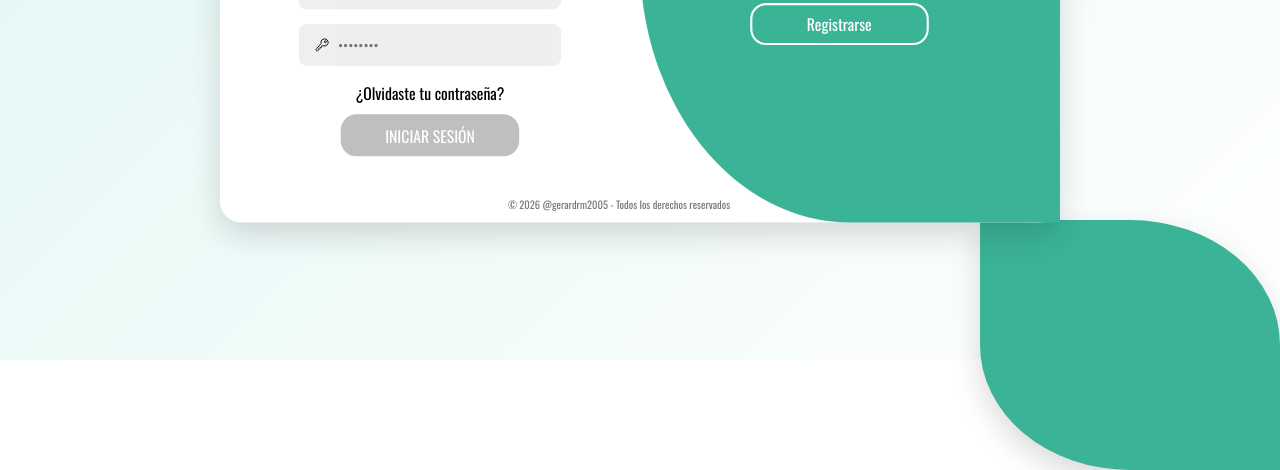
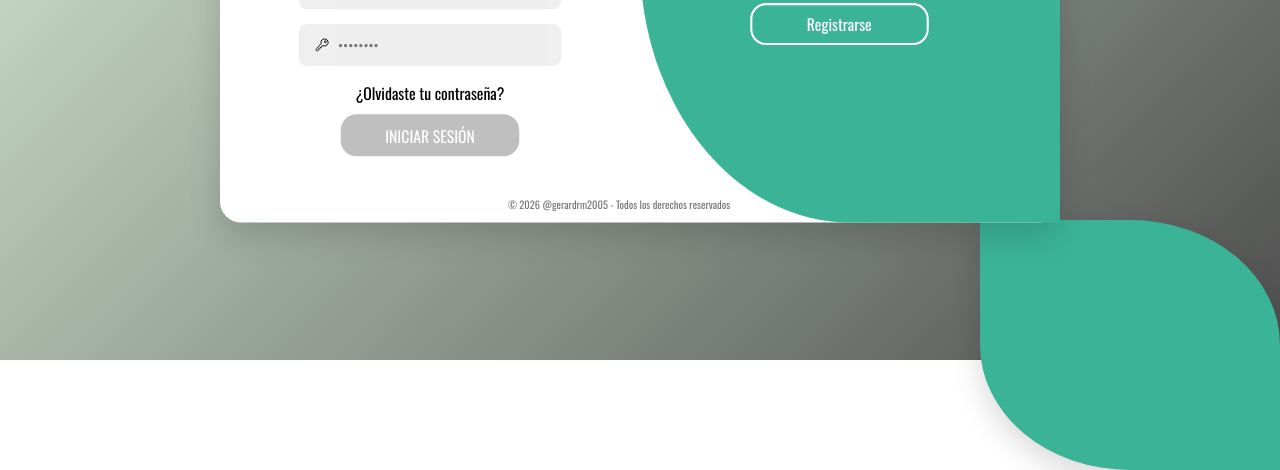
Before and after one commit to GerardMichalle/Login-Para-una-pagina-WEB-, a plain HTML site: page index.html in a window 1280 px wide. Shown: the part 440-910 px from the top of the page. Drawn offline with nearby package versions, Linux system fonts and the light colour scheme.

Commit message:
pruebadecambio

```diff
--- a/style.css
+++ b/style.css
@@ -14,7 +14,7 @@ body
     justify-content: center;
     align-items: center;
     background-color: ghostwhite;
-    background: linear-gradient(135deg, #e0f7f4, #ffffff);
+    background: linear-gradient(135deg, #e1f7e0, #4e4e4e);
 
     background-size: cover;
     background-position: center;
```
